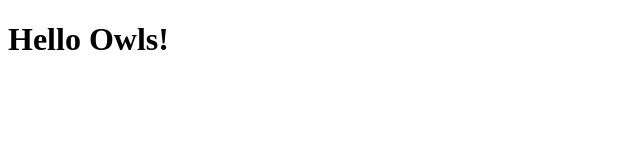
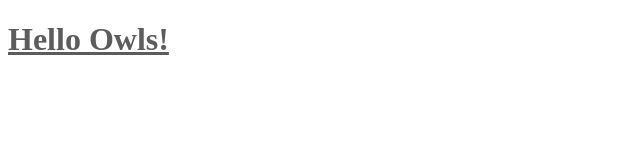
Before and after one commit to 7-Oscillating-Owls/hoo-dunit, a React app: page / in a window 1280 px wide. Shown: the top 160 px of the page, without its empty margins (0-640 px from the left). Built offline with nearby package versions, Linux system fonts and the light colour scheme.

Commit message:
add css-modules

```diff
--- /dev/null
+++ b/client/src/components/App/App.css
@@ -0,0 +1,4 @@
+.title {
+  color: rgb(92, 92, 92);
+  text-decoration: underline;
+}
--- a/client/src/components/App/index.jsx
+++ b/client/src/components/App/index.jsx
@@ -1,8 +1,9 @@
 import React from 'react';
+import styles from './App.css';
 
 const App = () => (
   <div className="app">
-    <h1 className="title">Hello Owls!</h1>
+    <h1 className={styles.title}>Hello Owls!</h1>
   </div>
 );
 
--- a/package.json
+++ b/package.json
@@ -30,6 +30,7 @@
     "@babel/preset-react": "^7.12.13",
     "babel-jest": "^26.6.3",
     "babel-loader": "^8.2.2",
+    "css-loader": "^5.1.0",
     "enzyme": "^3.11.0",
     "enzyme-adapter-react-16": "^1.15.6",
     "eslint": "^7.20.0",
@@ -40,6 +41,7 @@
     "eslint-plugin-react-hooks": "^4.2.0",
     "jest": "^26.6.3",
     "nodemon": "^2.0.7",
+    "style-loader": "^2.0.0",
     "webpack": "^4.46.0",
     "webpack-cli": "^4.5.0"
   }
--- a/webpack.config.js
+++ b/webpack.config.js
@@ -18,6 +18,18 @@ module.exports = {
           loader: 'babel-loader', // transpiles React from ES6 to ES5
         },
       },
+      { // CSS Modules
+        test: /\.css$/i,
+        use: [
+          'style-loader',
+          {
+            loader: 'css-loader',
+            options: {
+              modules: true,
+            },
+          },
+        ],
+      },
     ],
   },
   resolve: {
```
Also changed, not shown: 1 other file (tests, documents, lock files or other folders).
